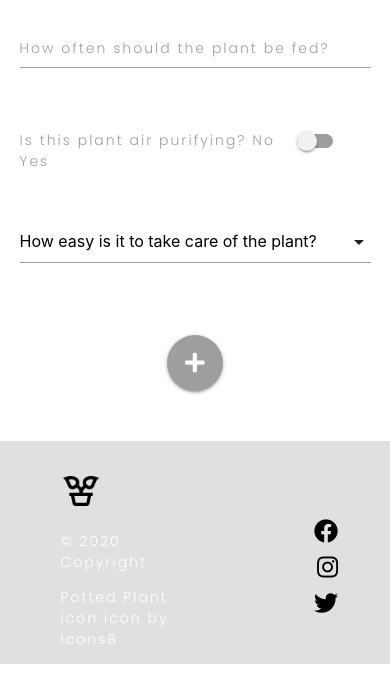
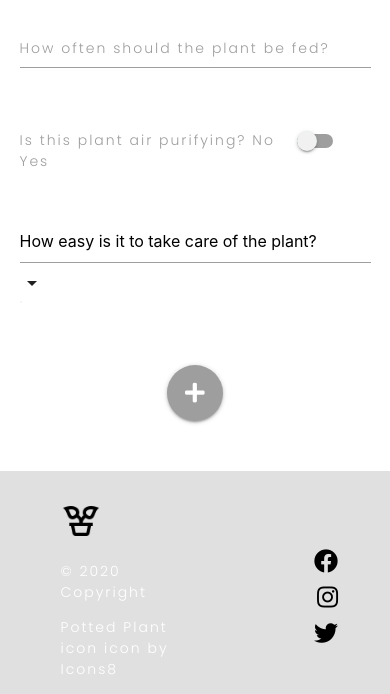
Before and after one commit to Code-Institute-Submissions/houseplant-heroes, a Flask app: page /add_plant in a window 390 px wide. Shown: the part 1276-1970 px from the top of the page. Before the commit the page ends 1940 px from the top, so only its background shows below. Run offline with Flask 2, Linux system fonts and the light colour scheme; data that the repository does not hold is empty; some libraries are stand-ins or nearby versions.

Commit message:
Test for dropdown mobile

```diff
--- a/static/css/style.css
+++ b/static/css/style.css
@@ -214,3 +214,7 @@ body > section > div > form > div:nth-child(10) > div > div > input {
 .caret {
   border-color: transparent !important;
 } */
+
+@media only screen and (max-width: 768px) {.select-wrapper .caret {
+  position: relative !important;
+}}
--- a/templates/add_plant.html
+++ b/templates/add_plant.html
@@ -164,7 +164,6 @@
           name="maintenance_level"
           class="validate"
           required
-          class="browser-default"
         >
           <option value="" class="font-1rem grey-text" disabled selected
             >How easy is it to take care of the plant?</option
```
